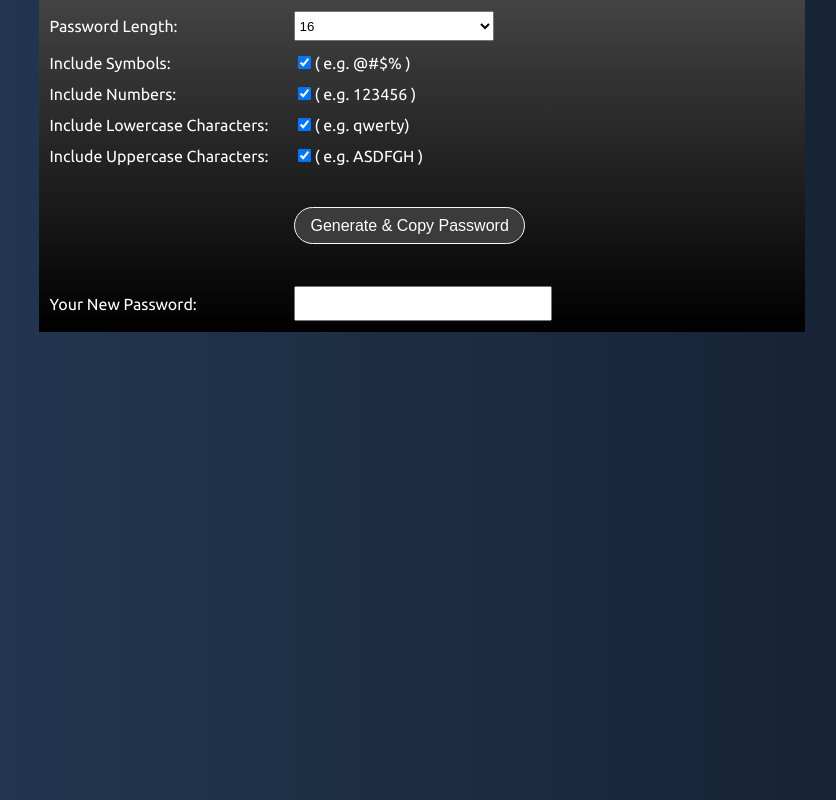
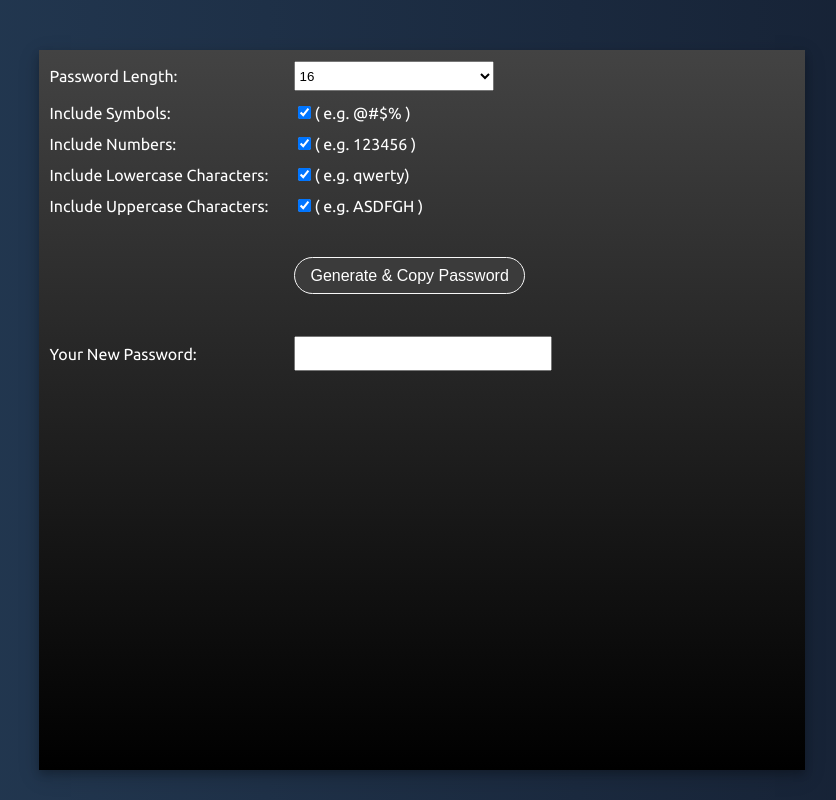
Before and after one commit to Akhil-Reddy-Challa/password-generator, a React (Create React App) app: page / in a window 1280 px wide. Shown: the whole page, without its empty margins (218-1054 px from the left). Built offline with nearby package versions, Linux system fonts and the light colour scheme.

Commit message:
add box shadow

```diff
--- a/src/App.css
+++ b/src/App.css
@@ -1,16 +1,17 @@
 .App {
-  width: fit-content;
-  height: 100%;
-  margin: 0 auto;
+  width: 100%;
+  height: 100vh;
   background: #000000;
   background: -webkit-linear-gradient(to bottom, #434343, #000000);
   background: linear-gradient(to bottom, #434343, #000000);
 }
-/* When viewport is >1440px align app to the center instead of flexing */
-@media screen and (min-width: 1441px) {
+@media screen and (min-width: 144px) {
   .App {
     height: 90vh;
+    width: fit-content;
+    margin: 0 auto;
     margin-top: 50px;
+    box-shadow: 0 4px 8px 0 rgba(0, 0, 0, 0.2), 0 6px 20px 0 rgba(0, 0, 0, 0.19);
   }
 }
 table {
```
